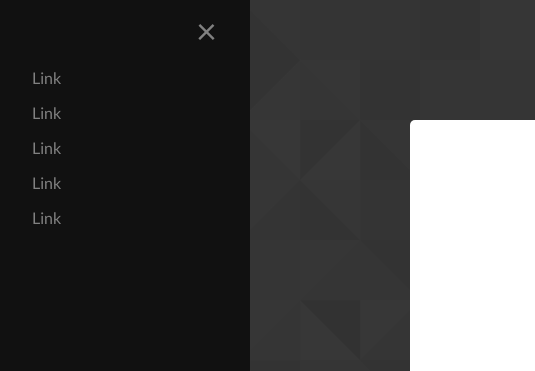
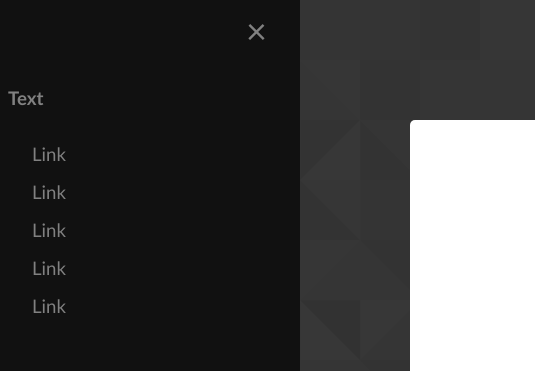
Before and after one commit to benrobson/shadowolfyt.com, a plain HTML site: page index.html in a window 1280 px wide. Both pictures are taken after a click on the element 1045 px from the left and 64 px from the top of the page. Shown: the top 371 px of the page, 0-535 px from the left. Drawn offline with Linux system fonts and the light colour scheme.

Commit message:
Changed with and working with titles.

```diff
--- a/css/navigation.css
+++ b/css/navigation.css
@@ -25,6 +25,15 @@
 	color: #818181;
     display: block;
     transition: 0.3s;
+	font-size: 14pt;
+}
+
+.sidenav h3 {
+    padding: 8px 8px 8px 8px;
+    text-decoration: none;
+	color: #818181;
+    display: block;
+    transition: 0.3s;
 }
 
 .sidenav a:hover {
--- a/index.html
+++ b/index.html
@@ -15,7 +15,8 @@
 	<div class="wrapper">
 		<div id="mySidenav" class="sidenav">
   			<a href="javascript:void(0)" class="closebtn" onclick="closeNav()">&times;</a>
-  				<a href="#">Link</a>
+  				<h3>Text</h3>
+				<a href="#">Link</a>
   				<a href="#">Link</a>
   				<a href="#">Link</a>
   				<a href="#">Link</a>
--- a/js/popoutnavbar.js
+++ b/js/popoutnavbar.js
@@ -2,7 +2,7 @@
 
 /* Set the width of the side navigation to 250px */
 function openNav() {
-    document.getElementById("mySidenav").style.width = "250px";
+    document.getElementById("mySidenav").style.width = "300px";
 }
 
 /* Set the width of the side navigation to 0 */
```
